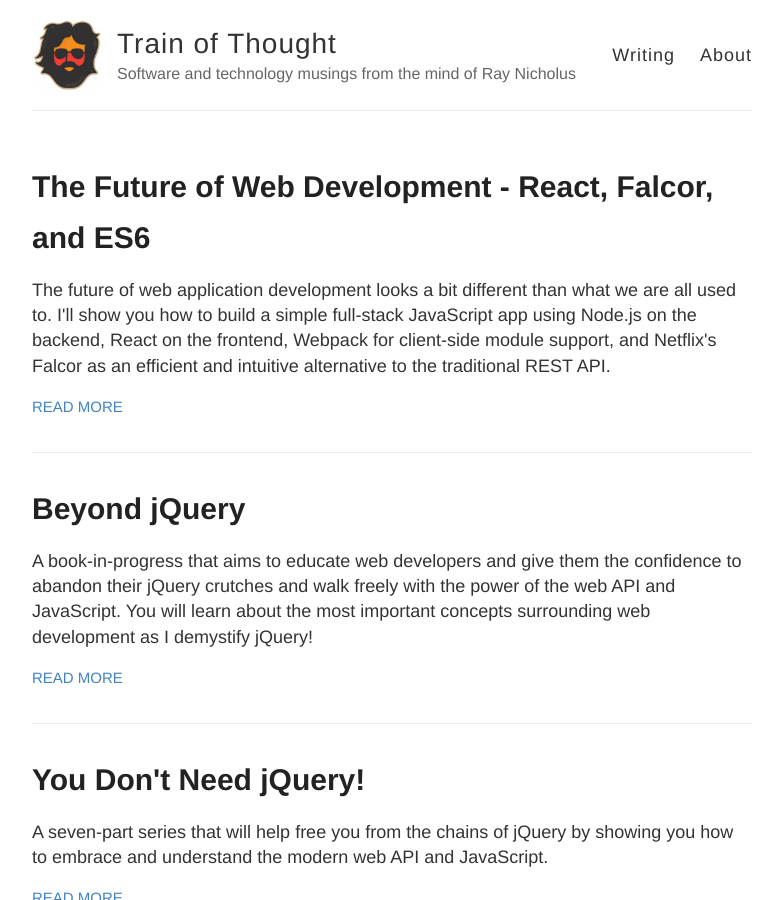
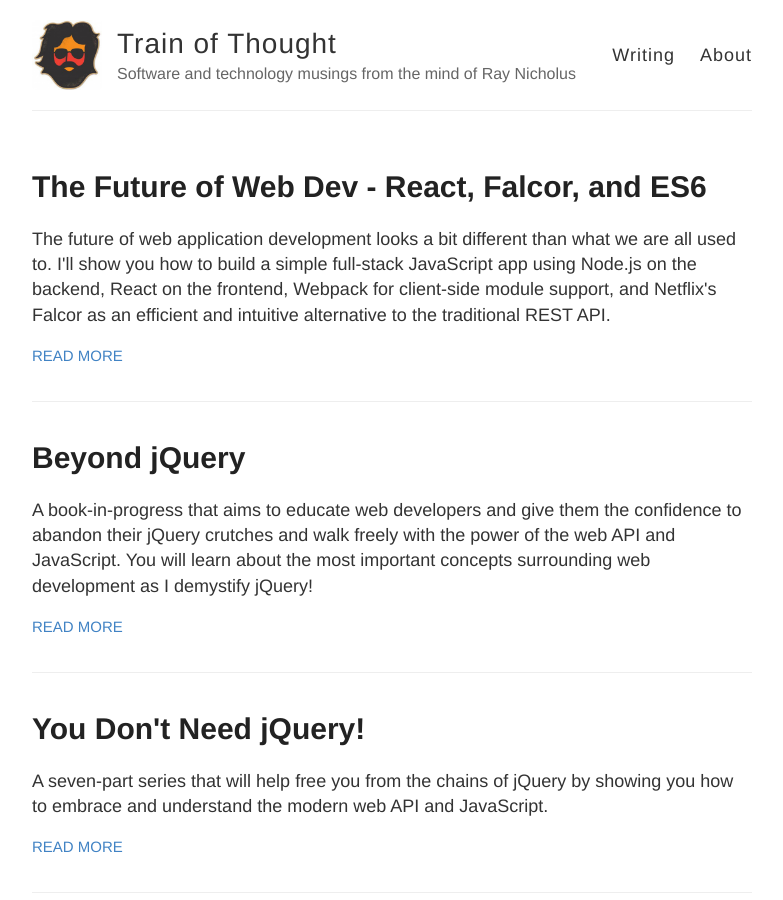
Before and after one commit to rnicholus/raynicholus.com, a Jekyll site: the page built from index.html, in a window 1280 px wide and 900 px high. Shown: the whole window, without its empty margins (248-1031 px from the left). Built offline with Jekyll 4.4.1, drawn with Linux system fonts in a browser that asks for light colours; Markdown is read by kramdown in place of the engine named in the settings.

Commit message:
shorten title

```diff
--- a/_data/extPosts.yml
+++ b/_data/extPosts.yml
@@ -1,5 +1,5 @@
 - url: http://engineering.widen.com/blog/future-of-the-web-react-falcor
-  title: The Future of Web Development - React, Falcor, and ES6
+  title: The Future of Web Dev - React, Falcor, and ES6
   summary: The future of web application development looks a bit different than what we are all used to. I'll show you how to build a simple full-stack JavaScript app using Node.js on the backend, React on the frontend, Webpack for client-side module support, and Netflix's Falcor as an efficient and intuitive alternative to the traditional REST API.
 
 - url: https://leanpub.com/beyondjquery
```
